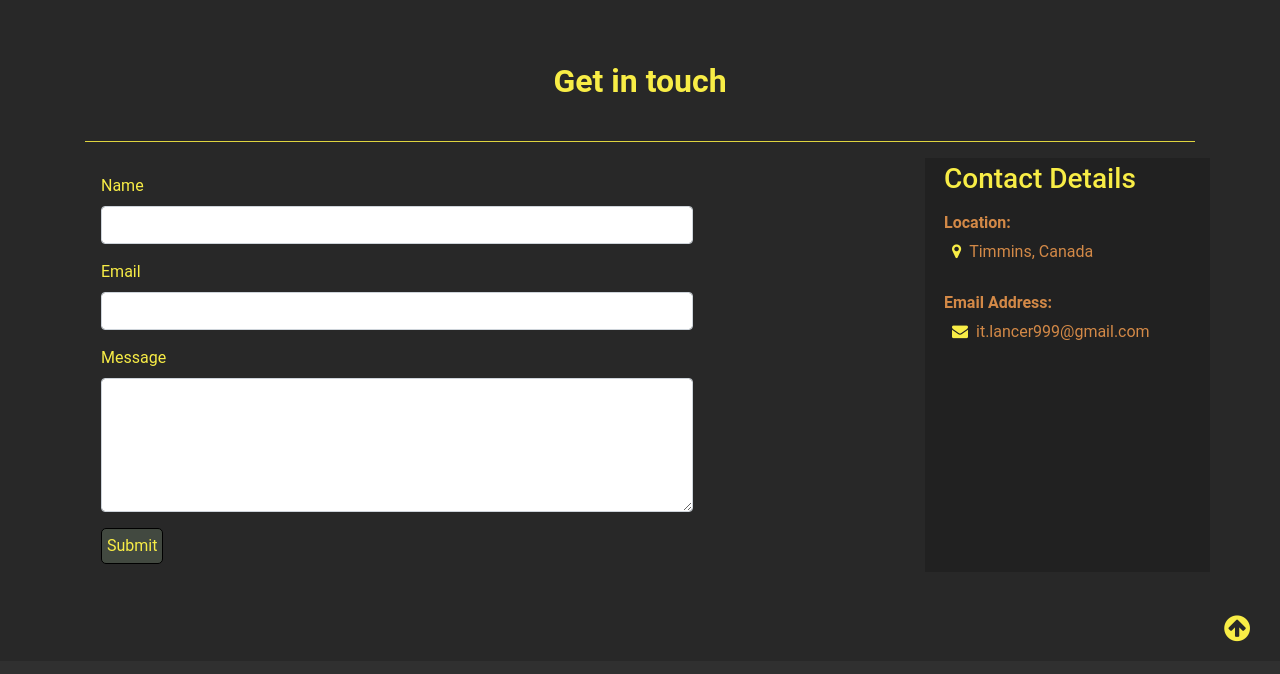
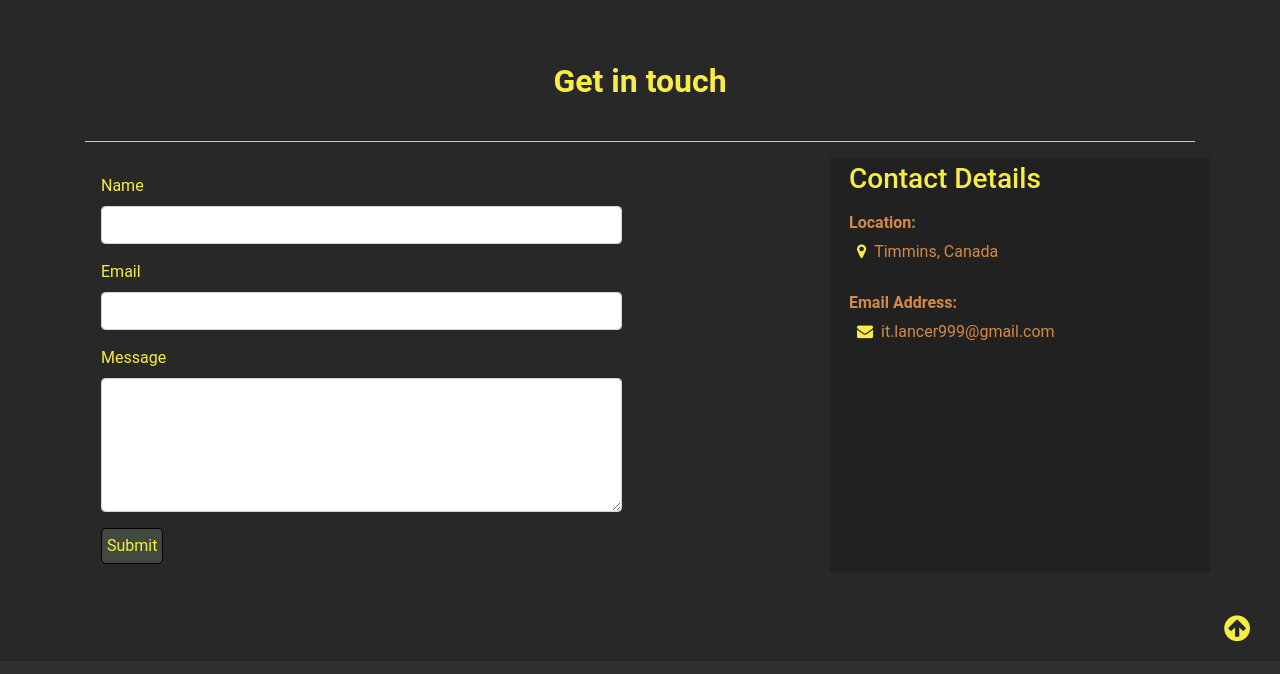
Before and after one commit to itlancer999/maryamunir, a plain HTML site: page index.html in a window 1280 px wide. Shown: the part 2104-2778 px from the top of the page. Drawn offline with nearby package versions, Linux system fonts and the light colour scheme; a script that the page names is missing.

Commit message:
changes in contact section

```diff
--- a/index.html
+++ b/index.html
@@ -275,7 +275,7 @@
 
                       <div class="row">
 
- <div class="col-md-9">
+ <div class="col-md-8">
 
              <form class="form p-3" id="gform" name="gform" action="https://docs.google.com/forms/d/e/1FAIpQLSebzJ7lnt43m4O_IRsJCIpeApIA6AJP0b59ecHtjen0u7trGg/formResponse?" method="post" target="hidden_iframe" >
 
@@ -312,7 +312,7 @@
 
     </div>
 
-    <div class="col-md-3 mb-4 side">
+    <div class="col-md-4 col-sm-8 mb-4 side">
 
             <h3 class="abt-heading p-1">Contact Details</h3>
             <p class="para p-1">
```
